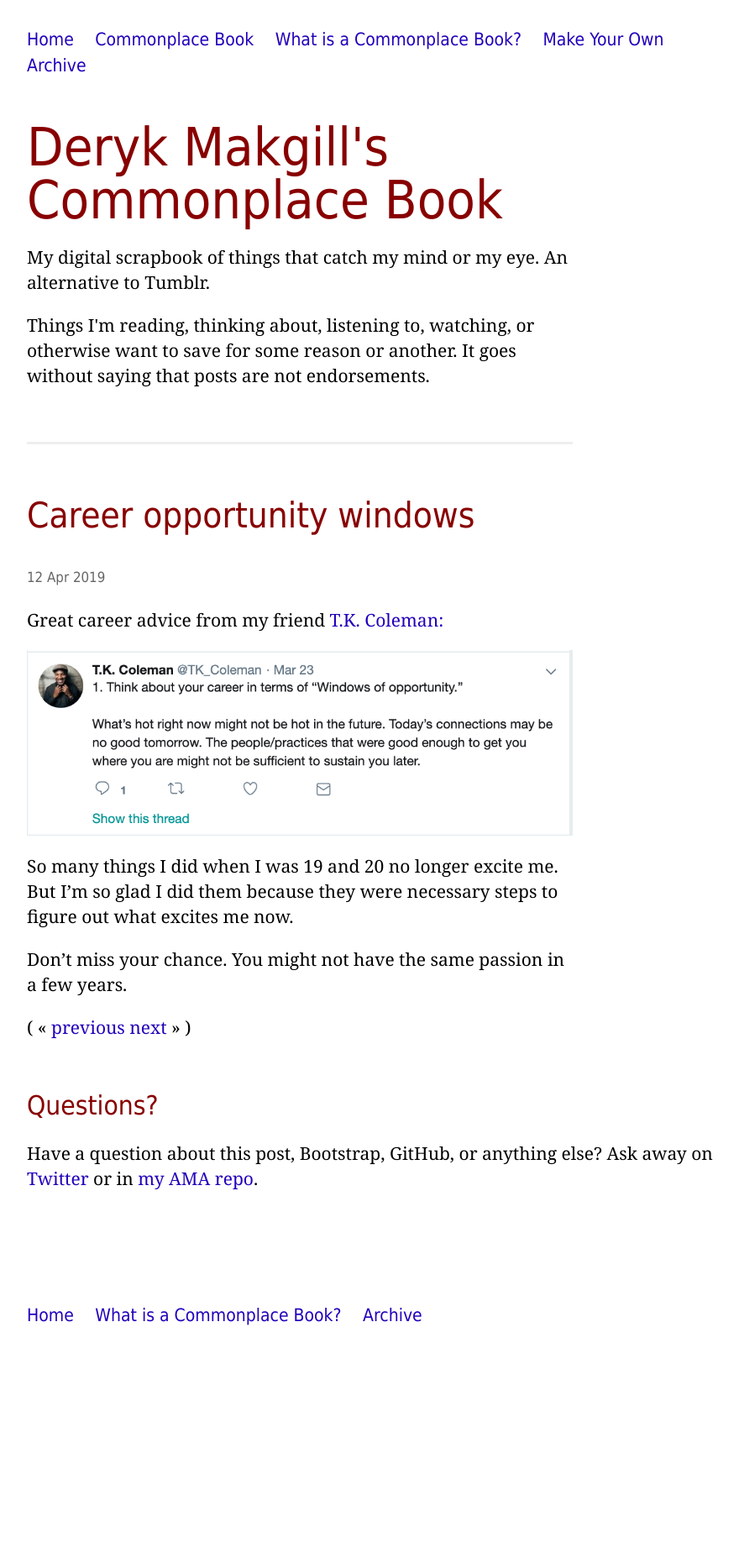
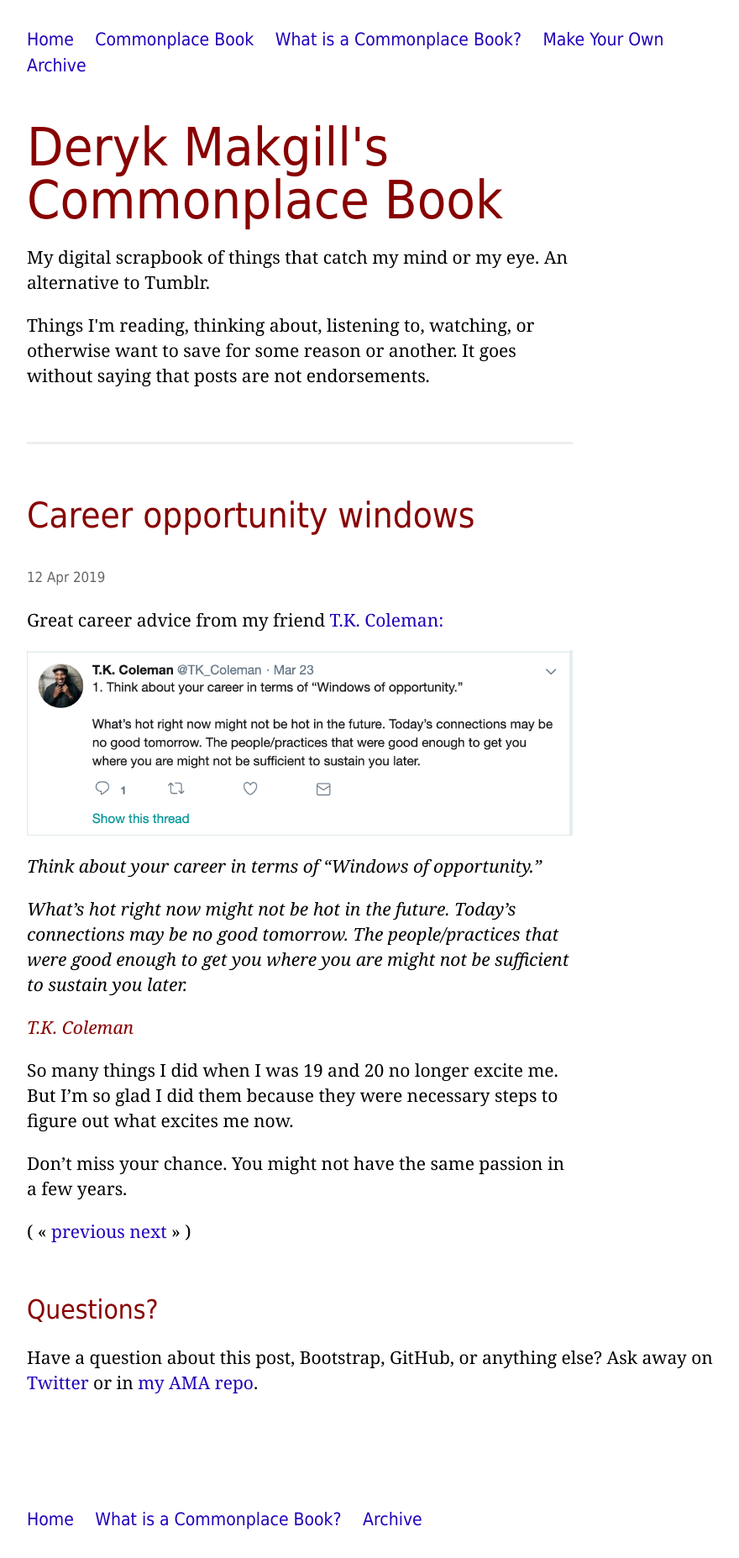
Before and after one commit to derykmakgill/commonplace, a Jekyll site: the page built from _posts/2019-04-12-career-windows-tk.md, in a window 1280 px wide. Shown: the whole page at 84% size, without its empty margins (188-1068 px from the left). Built offline with Jekyll 4.4.1, drawn with Linux system fonts in a browser that asks for light colours; before the commit the page ends 1612 px from its top, so only the background shows below that.

Commit message:
Update 2019-04-12-career-windows-tk.md

```diff
--- a/_posts/2019-04-12-career-windows-tk.md
+++ b/_posts/2019-04-12-career-windows-tk.md
@@ -7,6 +7,12 @@ Great career advice from my friend [T.K. Coleman:](https://twitter.com/TK_Colema
 
 ![Career windows](/commonplace/assets/images/opportunity-windows.png)
 
+<blockquote><p>Think about your career in terms of “Windows of opportunity.”</p>
+
+<p>What’s hot right now might not be hot in the future. Today’s connections may be no good tomorrow. The people/practices that were good enough to get you where you are might not be sufficient to sustain you later.</p></blockquote>
+
+<cite>T.K. Coleman</cite>
+
 So many things I did when I was 19 and 20 no longer excite me. But I'm so glad I did them because they were necessary steps to figure out what excites me now.
 
 Don't miss your chance. You might not have the same passion in a few years.
```
